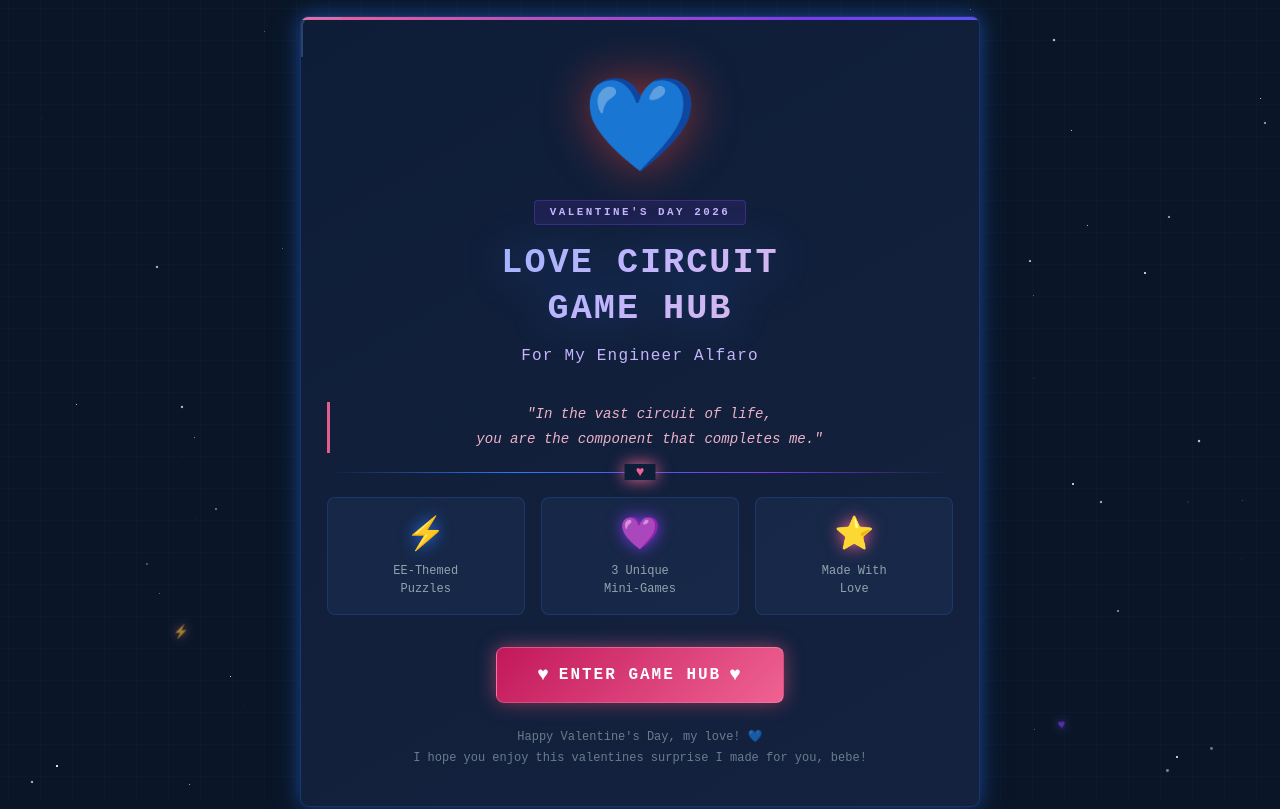
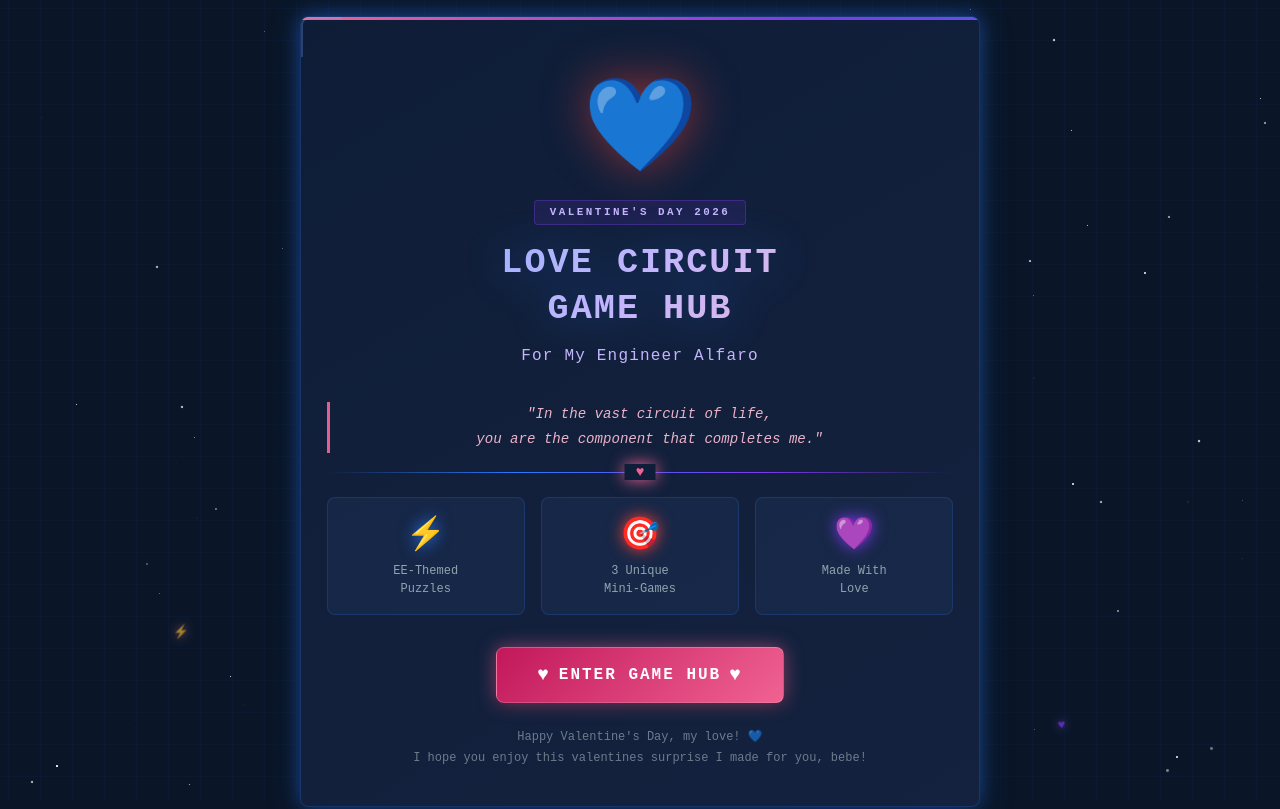
Before and after one commit to gela08/valentines_surprise, a plain HTML site: page index.html in a window 1280 px wide. Shown: the top 809 px of the page. Drawn offline with Linux system fonts and the light colour scheme.

Commit message:
for bebe

```diff
--- a/index.html
+++ b/index.html
@@ -48,11 +48,11 @@
         <div class="feature-text">EE-Themed<br>Puzzles</div>
       </div>
       <div class="feature">
-        <span class="feature-icon" style="color:var(--vio)">💜</span>
+        <span class="feature-icon" style="color:var(--red)">🎯</span>
         <div class="feature-text">3 Unique<br>Mini-Games</div>
       </div>
       <div class="feature">
-        <span class="feature-icon" style="color:var(--pink)">⭐</span>
+        <span class="feature-icon" style="color:var(--vio)">💜</span>
         <div class="feature-text">Made With<br>Love</div>
       </div>
     </div>
```
